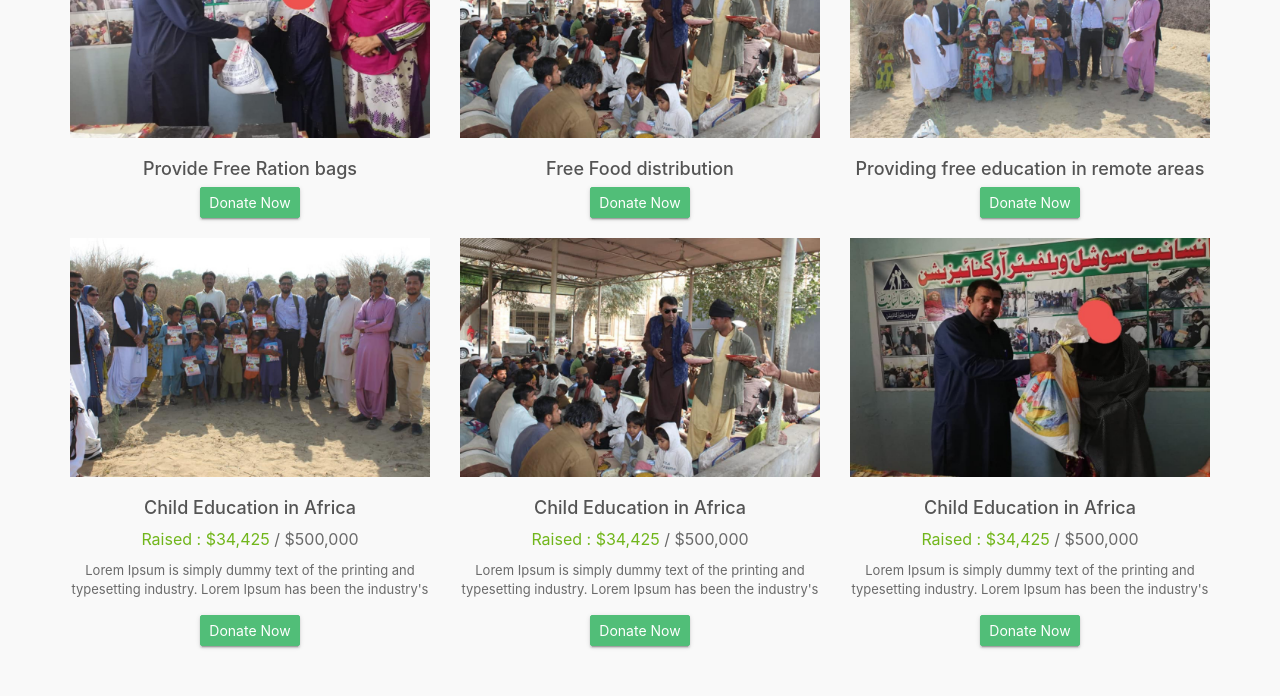
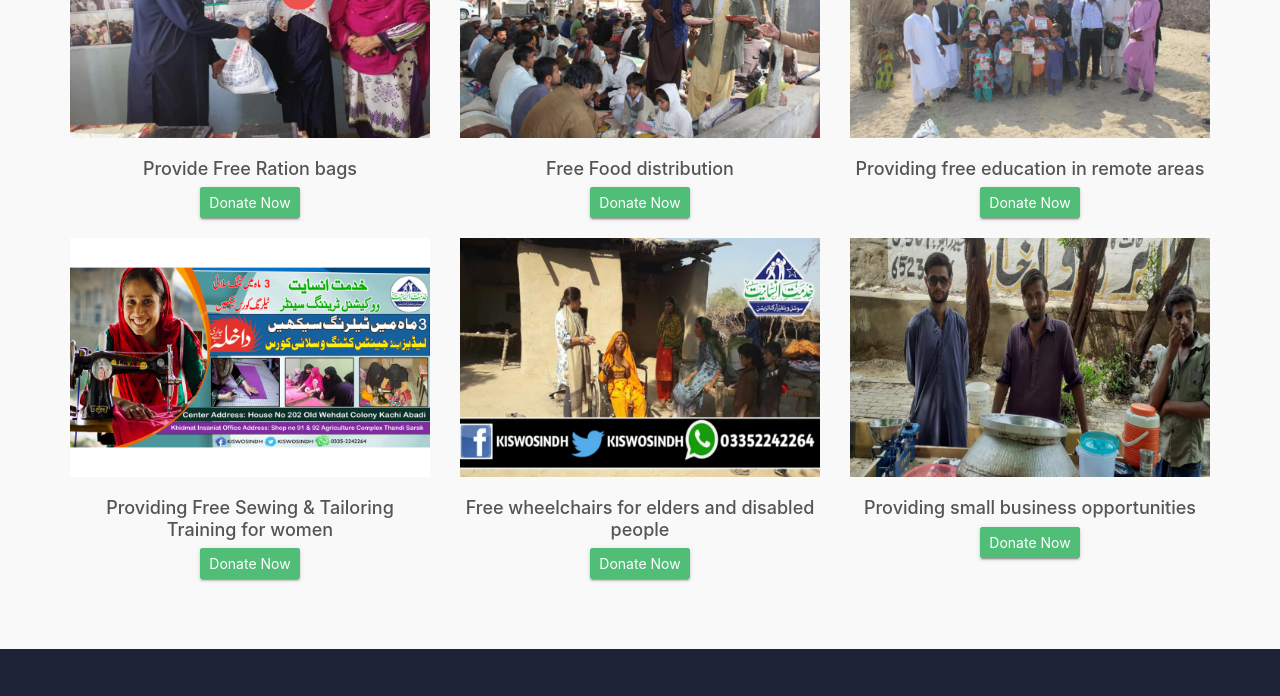
Before and after one commit to nouman26/kiswo.io, a plain HTML site: page project.html in a window 1280 px wide. Shown: the part 503-1199 px from the top of the page. Drawn offline with Linux system fonts and the light colour scheme.

Commit message:
8th commit

```diff
--- a/project.html
+++ b/project.html
@@ -145,28 +145,22 @@
                 </div>
                  <div class="col-md-4 col-sm-6">
                     <div class="event-box">
-                        <img src="assets/images/events/image_05.jpg" alt="">
-                        <h4>Child Education in Africa</h4>
-                        <p class="raises"><span>Raised : $34,425</span> / $500,000 </p>
-                        <p class="desic">Lorem Ipsum is simply dummy text of the printing and typesetting industry.  Lorem Ipsum has been the industry's </p>
+                        <img src="assets/images/events/image_20.jpg" alt="">
+                        <h4>Providing Free Sewing & Tailoring  Training for women</h4>
                         <button onclick="donate_page()" class="btn btn-success btn-sm">Donate Now</button>
                     </div>
                 </div>
                  <div class="col-md-4 col-sm-6">
                     <div class="event-box">
-                        <img src="assets/images/events/image_06.jpg" alt="">
-                        <h4>Child Education in Africa</h4>
-                        <p class="raises"><span>Raised : $34,425</span> / $500,000 </p>
-                        <p class="desic">Lorem Ipsum is simply dummy text of the printing and typesetting industry.  Lorem Ipsum has been the industry's </p>
+                        <img src="assets/images/events/image_02.jpg" alt="">
+                        <h4>Free wheelchairs for elders and disabled people</h4>
                         <button onclick="donate_page()" class="btn btn-success btn-sm">Donate Now</button>
                     </div>
                 </div>
                  <div class="col-md-4 col-sm-6">
                     <div class="event-box">
-                        <img src="assets/images/events/image_07.jpg" alt="">
-                        <h4>Child Education in Africa</h4>
-                        <p class="raises"><span>Raised : $34,425</span> / $500,000 </p>
-                        <p class="desic">Lorem Ipsum is simply dummy text of the printing and typesetting industry.  Lorem Ipsum has been the industry's </p>
+                        <img src="assets/images/events/image_09.jpg" alt="">
+                        <h4>Providing small business opportunities</h4>
                         <button onclick="donate_page()" class="btn btn-success btn-sm">Donate Now</button>
                     </div>
                 </div>
```
Also changed, not shown: gallery.html (+4 -0 lines), assets/images/events/image_20.jpg (added).
